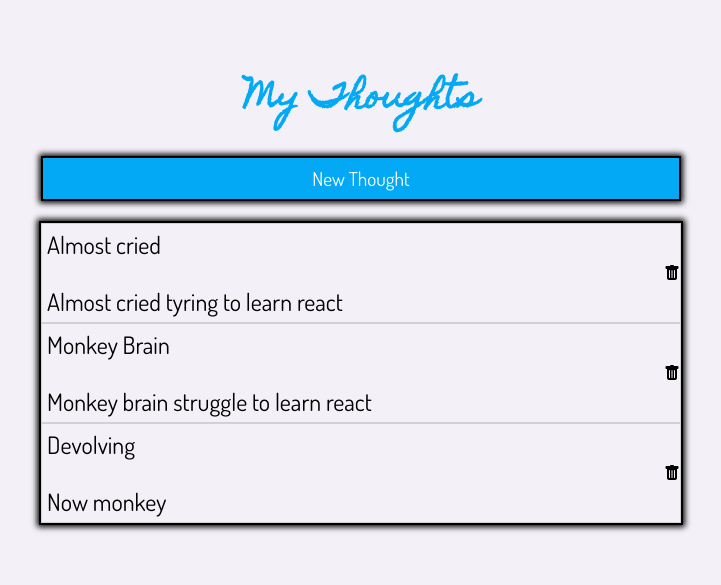
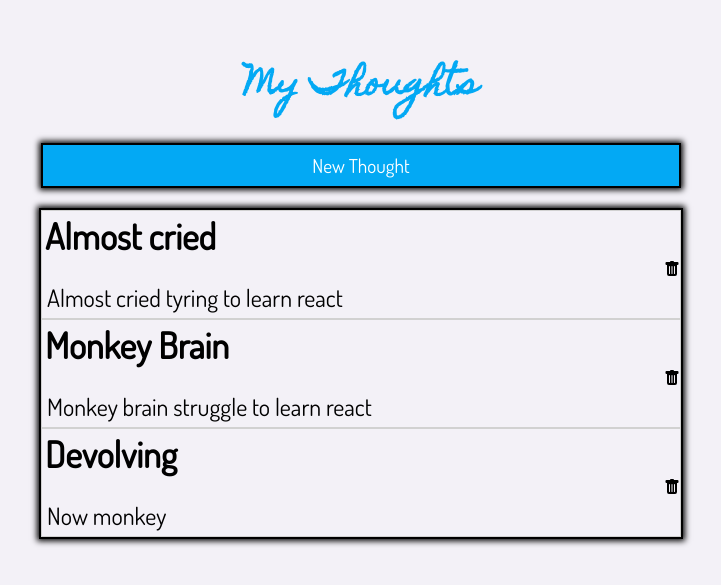
Before and after one commit to Logan-Alvarez/react-lab2-socialPosts, a React (Create React App) app: page / in a window 1280 px wide. Shown: the part 115-700 px from the top of the page, without its empty margins (279-1000 px from the left). Built offline with nearby package versions, Linux system fonts and the light colour scheme.

Commit message:
Changed styles

```diff
--- a/src/components/PostInList.tsx
+++ b/src/components/PostInList.tsx
@@ -9,7 +9,7 @@ interface postProp {
 function PostInList({ post, onDelete }: postProp) {
   return (
     <div className="PostInList">
-      <p>{post.title}</p>
+      <h2 className="postTitle">{post.title}</h2>
       <span className="trashCan">
         <svg
           xmlns="http://www.w3.org/2000/svg"
--- a/src/components/SocialPosts.tsx
+++ b/src/components/SocialPosts.tsx
@@ -19,6 +19,7 @@ function SocialPosts() {
 
   function handlePostFormSubmit(post: Post) {
     setPost((prev) => [...posts, post]);
+    setHidden(false);
   }
 
   return (
--- a/src/components/styles.css
+++ b/src/components/styles.css
@@ -36,6 +36,10 @@ body {
 h1 {
   font-family: "Homemade Apple", cursive;
   color: #03a9f4;
+}
+.postTitle {
+  font-family: "Dosis", sans-serif;
+  margin: 2px 3px;
 }
 .PostInList {
   min-width: fit-content;
```
